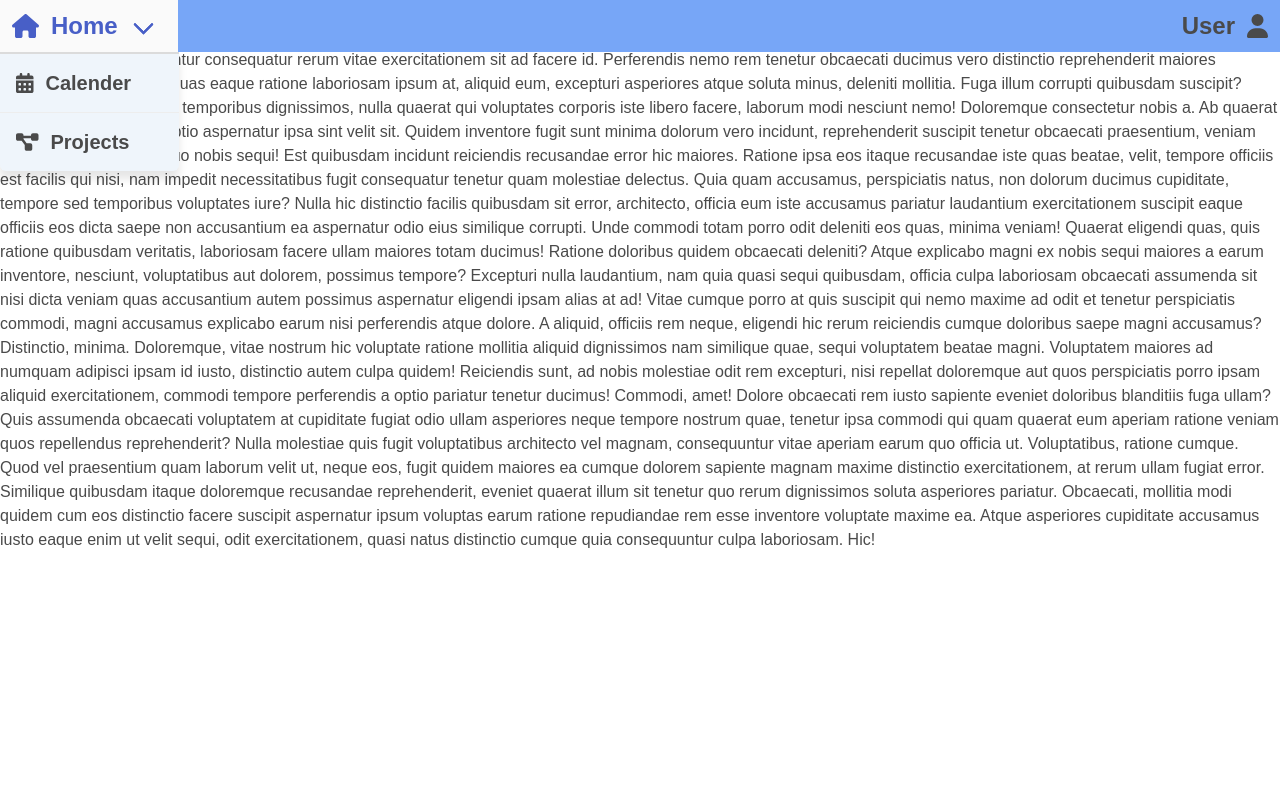
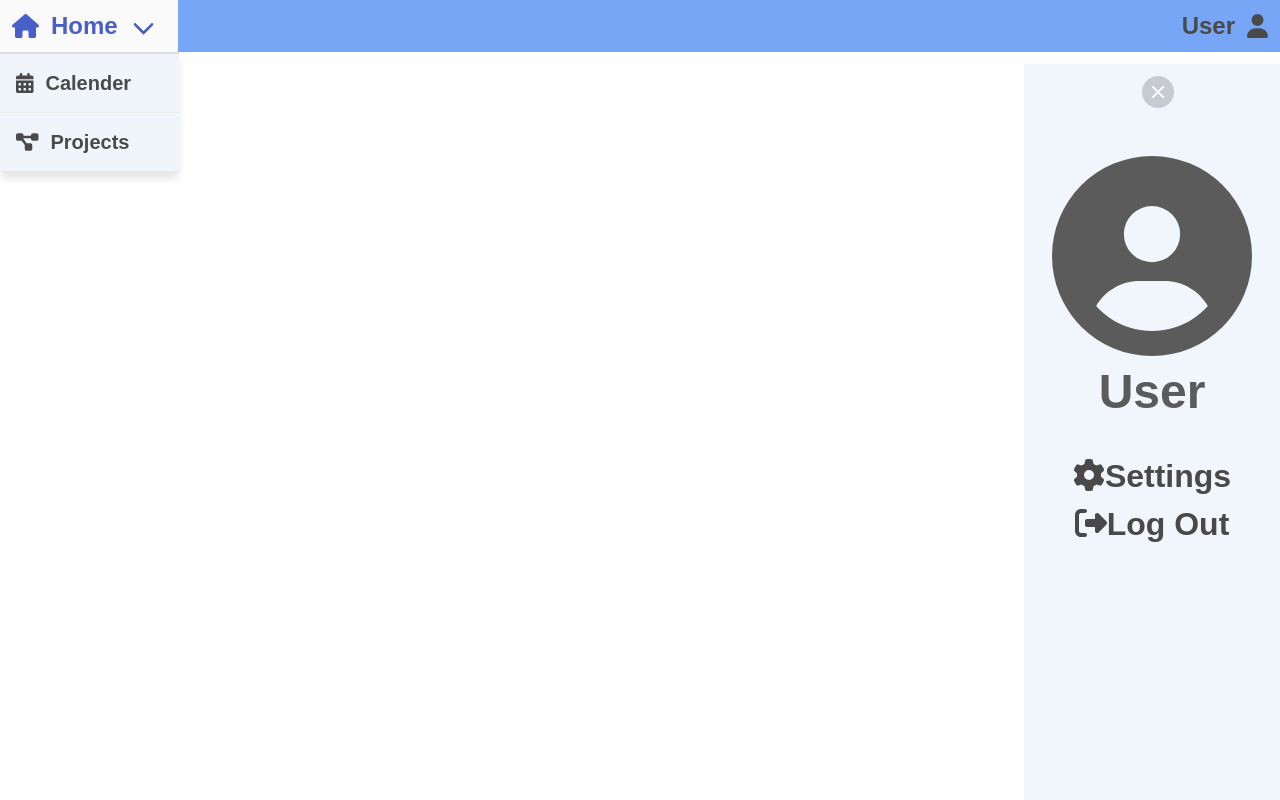
Before and after one commit to d-ginty4/notes-app, a React (Create React App) app: page / in a window 1280 px wide. Built offline with nearby package versions, Linux system fonts and the light colour scheme; the HTML template or start-up script is replaced by a standard one; a web font is replaced by a local one.

Commit message:
Added side navbar html and some styles

```diff
--- /dev/null
+++ b/src/components/NavbarSide.tsx
@@ -0,0 +1,54 @@
+import {
+  faTimes,
+  faUserCircle,
+  faCog,
+  faSignOutAlt
+} from "@fortawesome/free-solid-svg-icons";
+import { FontAwesomeIcon } from "@fortawesome/react-fontawesome";
+import { Link } from "react-router-dom";
+
+const NavbarSide = () => {
+  return (
+    <div className="navSideBar">
+      <div className="has-background-info-light has-text-centered sidebar">
+        <span className="delete is-large mt-3 ml-3">
+          <FontAwesomeIcon icon={faTimes} />
+        </span>
+        <div className="pt-6">
+          <ul>
+            <li>
+              <FontAwesomeIcon
+                icon={faUserCircle}
+                className="sidebar__user-icon"
+              />
+            </li>
+            <li>
+              <span className="is-size-1 has-text-weight-bold">User</span>
+            </li>
+            <br />
+            <li>
+              <Link
+                to={"/settings"}
+                className="is-size-3 has-text-weight-bold has-text-dark"
+              >
+                <FontAwesomeIcon icon={faCog} />
+                Settings
+              </Link>
+            </li>
+            <li>
+              <Link
+                to={"/entry"}
+                className="is-size-3 has-text-weight-bold has-text-dark"
+              >
+                <FontAwesomeIcon icon={faSignOutAlt} />
+                Log Out
+              </Link>
+            </li>
+          </ul>
+        </div>
+      </div>
+    </div>
+  );
+};
+
+export default NavbarSide;
--- a/src/views/Nav.tsx
+++ b/src/components/NavbarTop.tsx
@@ -1,4 +1,4 @@
-import { Outlet, Link } from "react-router-dom";
+import { Link } from "react-router-dom";
 import { FontAwesomeIcon } from "@fortawesome/react-fontawesome";
 import {
   faHouse,
@@ -7,7 +7,7 @@ import {
   faUser,
 } from "@fortawesome/free-solid-svg-icons";
 
-const Layout = () => {
+const NavbarTop = () => {
   return (
     <>
       <nav className="navbar is-fixed-top is-size-4 has-text-weight-bold has-background-primary ">
@@ -38,9 +38,8 @@ const Layout = () => {
           </a>
         </div>
       </nav>
-      <Outlet />
     </>
   );
 };
 
-export default Layout;
+export default NavbarTop;
--- /dev/null
+++ b/src/sass/_sideNav.scss
@@ -0,0 +1,16 @@
+.sidebar {
+    position: fixed;
+    right: 0;
+    margin: 0;
+    top: 64px;
+    height: 100vh;
+    width: 20%;
+    z-index: 99;
+    opacity: 90%;
+    //transform: translateX(100%);
+    transition: transform 0.5s ease;
+
+    #{&}__user-icon {
+        font-size: 25vh;
+    }
+}
--- a/src/sass/style.scss
+++ b/src/sass/style.scss
@@ -1,5 +1,16 @@
 @import "config";
+@import "sideNav";
 
 body{
+    padding-top: 50px;
     font-family: $font;
 }
+
+::-webkit-scrollbar {
+    width: 12px;
+}
+
+::-webkit-scrollbar-thumb {
+    border-radius: 10px;
+    background-color: $background;
+}
--- a/src/views/App.tsx
+++ b/src/views/App.tsx
@@ -3,20 +3,24 @@ import { BrowserRouter, Routes, Route } from "react-router-dom";
 import "../sass/style.scss";
 
 import Home from "./Home";
-import Navbar from "./Nav";
+import Layout from "./Layout";
 import Projects from "./Projects";
 import Error from "./Error";
 import Calendar from "./Calendar";
+import Settings from "./Settings";
+import Entry from "./entry";
 
 function App() {
   return (
     <>
       <BrowserRouter>
         <Routes>
-          <Route path="/" element={<Navbar />}>
+          <Route path="/" element={<Layout />}>
             <Route index element={<Home />} />
             <Route path="projects" element={<Projects />} />
             <Route path="calendar" element={<Calendar />} />
+            <Route path="settings" element={<Settings />} />
+            <Route path="entry" element={<Entry />} />
             <Route path="*" element={<Error />} />
           </Route>
         </Routes>
--- a/src/views/Home.tsx
+++ b/src/views/Home.tsx
@@ -2,60 +2,6 @@ const Home = () => {
   return (
     <>
       <h1>Home</h1>
-      Lorem ipsum dolor sit amet consectetur adipisicing elit. Optio eveniet
-      adipisci soluta, aspernatur molestiae aut, est ullam illo animi numquam
-      dicta quibusdam dolorum perferendis at eius doloribus consequuntur
-      consequatur rerum vitae exercitationem sit ad facere id. Perferendis nemo
-      rem tenetur obcaecati ducimus vero distinctio reprehenderit maiores
-      exercitationem laborum quas eaque ratione laboriosam ipsum at, aliquid
-      eum, excepturi asperiores atque soluta minus, deleniti mollitia. Fuga
-      illum corrupti quibusdam suscipit? Asperiores, incidunt alias temporibus
-      dignissimos, nulla quaerat qui voluptates corporis iste libero facere,
-      laborum modi nesciunt nemo! Doloremque consectetur nobis a. Ab quaerat
-      libero quia accusamus optio aspernatur ipsa sint velit sit. Quidem
-      inventore fugit sunt minima dolorum vero incidunt, reprehenderit suscipit
-      tenetur obcaecati praesentium, veniam dolores quaerat ipsam quo nobis
-      sequi! Est quibusdam incidunt reiciendis recusandae error hic maiores.
-      Ratione ipsa eos itaque recusandae iste quas beatae, velit, tempore
-      officiis est facilis qui nisi, nam impedit necessitatibus fugit
-      consequatur tenetur quam molestiae delectus. Quia quam accusamus,
-      perspiciatis natus, non dolorum ducimus cupiditate, tempore sed temporibus
-      voluptates iure? Nulla hic distinctio facilis quibusdam sit error,
-      architecto, officia eum iste accusamus pariatur laudantium exercitationem
-      suscipit eaque officiis eos dicta saepe non accusantium ea aspernatur odio
-      eius similique corrupti. Unde commodi totam porro odit deleniti eos quas,
-      minima veniam! Quaerat eligendi quas, quis ratione quibusdam veritatis,
-      laboriosam facere ullam maiores totam ducimus! Ratione doloribus quidem
-      obcaecati deleniti? Atque explicabo magni ex nobis sequi maiores a earum
-      inventore, nesciunt, voluptatibus aut dolorem, possimus tempore? Excepturi
-      nulla laudantium, nam quia quasi sequi quibusdam, officia culpa laboriosam
-      obcaecati assumenda sit nisi dicta veniam quas accusantium autem possimus
-      aspernatur eligendi ipsam alias at ad! Vitae cumque porro at quis suscipit
-      qui nemo maxime ad odit et tenetur perspiciatis commodi, magni accusamus
-      explicabo earum nisi perferendis atque dolore. A aliquid, officiis rem
-      neque, eligendi hic rerum reiciendis cumque doloribus saepe magni
-      accusamus? Distinctio, minima. Doloremque, vitae nostrum hic voluptate
-      ratione mollitia aliquid dignissimos nam similique quae, sequi voluptatem
-      beatae magni. Voluptatem maiores ad numquam adipisci ipsam id iusto,
-      distinctio autem culpa quidem! Reiciendis sunt, ad nobis molestiae odit
-      rem excepturi, nisi repellat doloremque aut quos perspiciatis porro ipsam
-      aliquid exercitationem, commodi tempore perferendis a optio pariatur
-      tenetur ducimus! Commodi, amet! Dolore obcaecati rem iusto sapiente
-      eveniet doloribus blanditiis fuga ullam? Quis assumenda obcaecati
-      voluptatem at cupiditate fugiat odio ullam asperiores neque tempore
-      nostrum quae, tenetur ipsa commodi qui quam quaerat eum aperiam ratione
-      veniam quos repellendus reprehenderit? Nulla molestiae quis fugit
-      voluptatibus architecto vel magnam, consequuntur vitae aperiam earum quo
-      officia ut. Voluptatibus, ratione cumque. Quod vel praesentium quam
-      laborum velit ut, neque eos, fugit quidem maiores ea cumque dolorem
-      sapiente magnam maxime distinctio exercitationem, at rerum ullam fugiat
-      error. Similique quibusdam itaque doloremque recusandae reprehenderit,
-      eveniet quaerat illum sit tenetur quo rerum dignissimos soluta asperiores
-      pariatur. Obcaecati, mollitia modi quidem cum eos distinctio facere
-      suscipit aspernatur ipsum voluptas earum ratione repudiandae rem esse
-      inventore voluptate maxime ea. Atque asperiores cupiditate accusamus iusto
-      eaque enim ut velit sequi, odit exercitationem, quasi natus distinctio
-      cumque quia consequuntur culpa laboriosam. Hic!
     </>
   );
 };
--- /dev/null
+++ b/src/views/Layout.tsx
@@ -0,0 +1,15 @@
+import { Outlet } from "react-router-dom";
+import NavbarTop from "../components/NavbarTop";
+import NavbarSide from "../components/NavbarSide";
+
+const Layout = () => {
+  return (
+    <>
+      <NavbarTop/>
+      <NavbarSide/>
+      <Outlet />
+    </>
+  );
+};
+
+export default Layout;
--- /dev/null
+++ b/src/views/Settings.tsx
@@ -0,0 +1,6 @@
+
+const Settings = () => {
+    return <h1>Settings</h1>
+}
+
+export default Settings
--- /dev/null
+++ b/src/views/entry.tsx
@@ -0,0 +1,5 @@
+const Entry = () => {
+    return <h1>Entry</h1>
+}
+
+export default Entry
```
